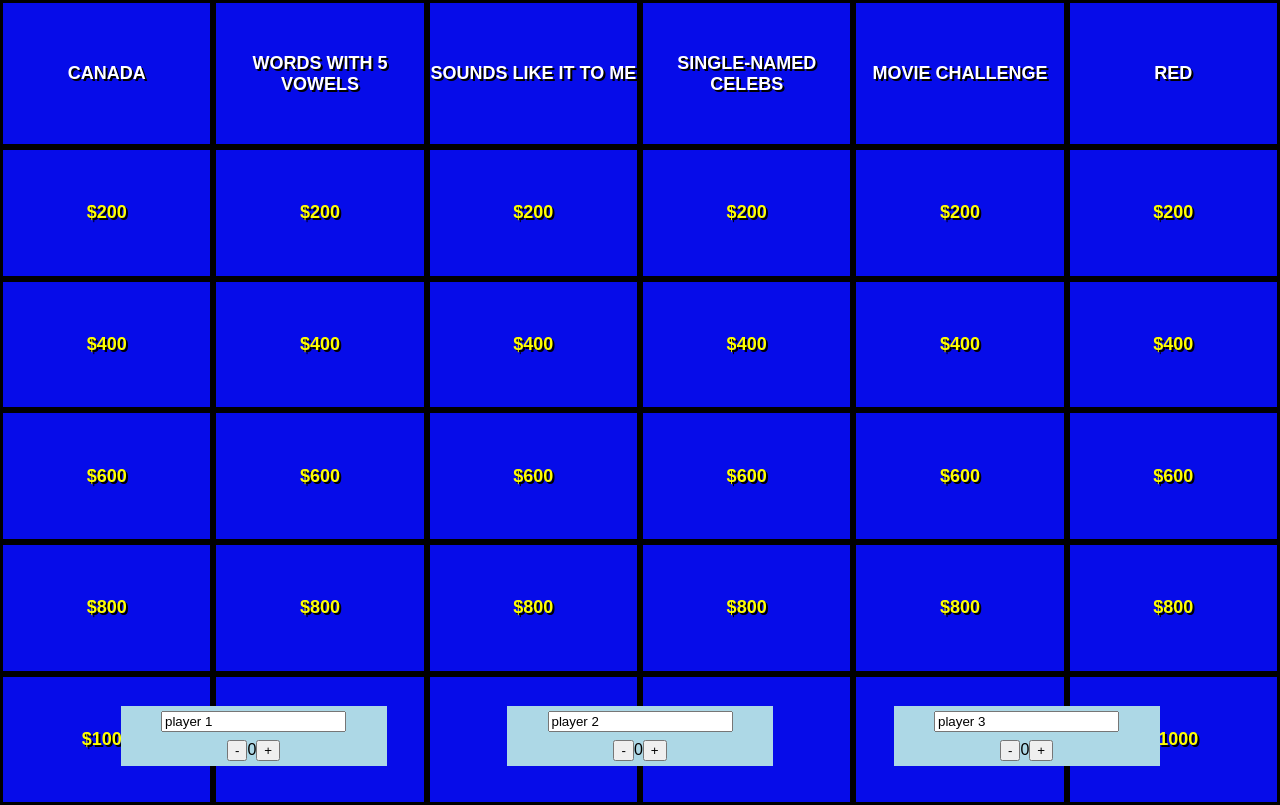
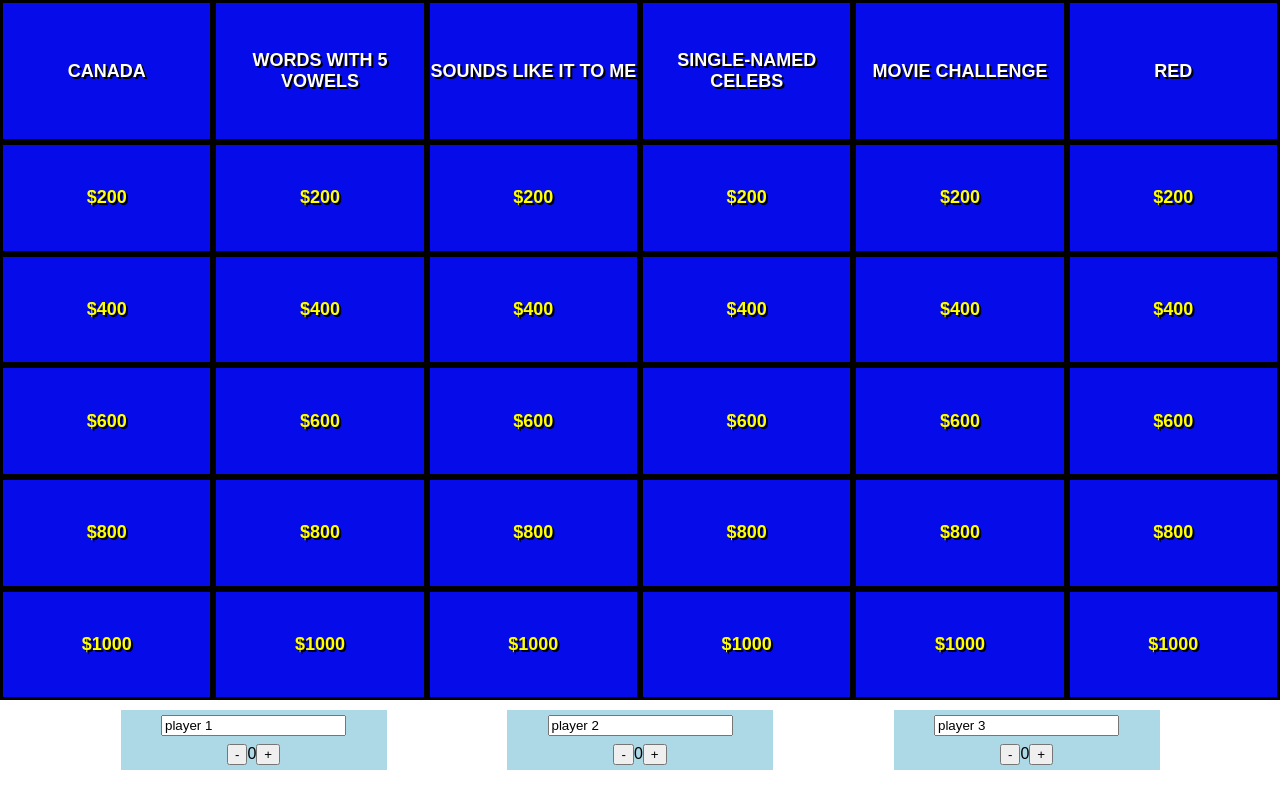
Before and after one commit to northsidejustin/2019-react-workshop, a React (Create React App) app: page / in a window 1280 px wide. Built offline with nearby package versions, Linux system fonts and the light colour scheme.

Commit message:
some styling

```diff
--- a/src/App.css
+++ b/src/App.css
@@ -1,8 +1,8 @@
 .player-list {
   display: flex;
   justify-content: space-evenly;
-  background: black;
-  align-self: flex-end;
+  align-items: center;
+  height: 15%;
 }
 
 .player-input {
--- a/src/Board.css
+++ b/src/Board.css
@@ -1,5 +1,17 @@
+.container{
+  display: flex;
+  flex-direction: column;
+  height: 100vh;
+}
+
 .board {
   display: flex;
+  height: 85%;
+}
+
+.player-list{
+  height: 15%;
+  align-self: initial;
 }
 
 .close {
--- a/src/Board.js
+++ b/src/Board.js
@@ -278,7 +278,7 @@ class Board extends Component {
     })
 
     return (
-      <div>
+      <div class="container">
         <div className="board">
           { categoryList }
         </div>
--- a/src/Card.css
+++ b/src/Card.css
@@ -1,6 +1,6 @@
 .card {
   border: 0.2em solid black;
-  height: calc(17.5vh - 0.8em);
+  height: calc(16.6% - 0.4em);
   background: #060ce9;
   display: flex;
   align-items: center;
@@ -14,6 +14,7 @@
 
 .card.visited{
   background: grey;
+  color: grey;
   pointer-events: none;
 }
 
```
